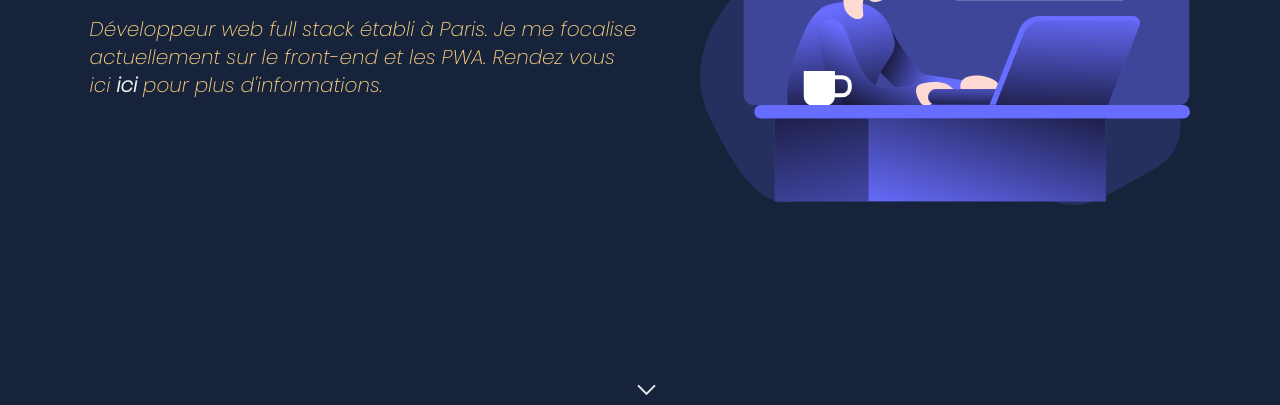
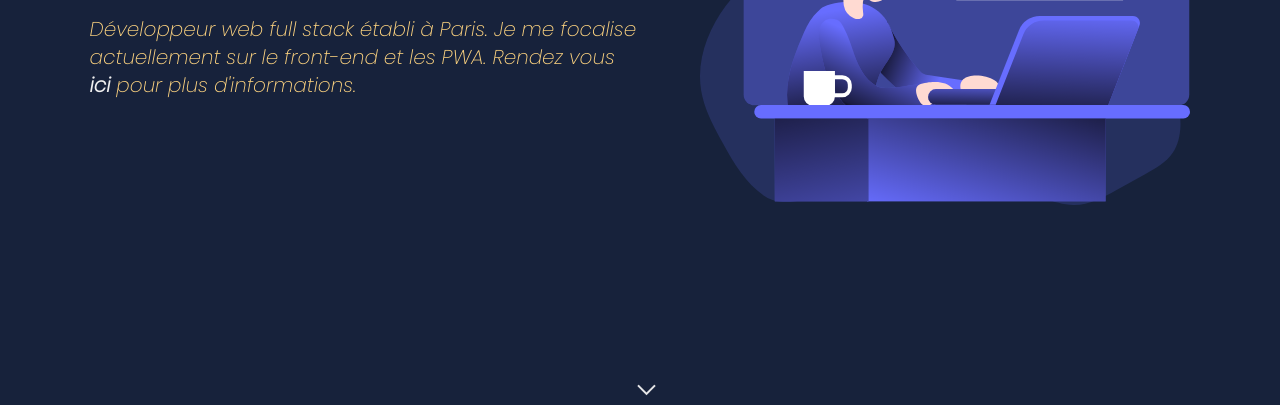
Before and after one commit to BachirAmiri/portfolio, a plain HTML site: page index.html in a window 1280 px wide. Shown: the part 395-800 px from the top of the page. Drawn offline with Linux system fonts and the light colour scheme.

Commit message:
Typo correction

```diff
--- a/index.html
+++ b/index.html
@@ -70,7 +70,7 @@
           <h1>Hey, je suis Bachir</h1>
           <p id="desc">
             Développeur web full stack établi à Paris. Je me focalise actuellement
-            sur le front-end et les PWA. Rendez vous ici
+            sur le front-end et les PWA. Rendez vous
             <a href="#contact">ici</a> pour plus d'informations.
           </p>
         </div>
```
